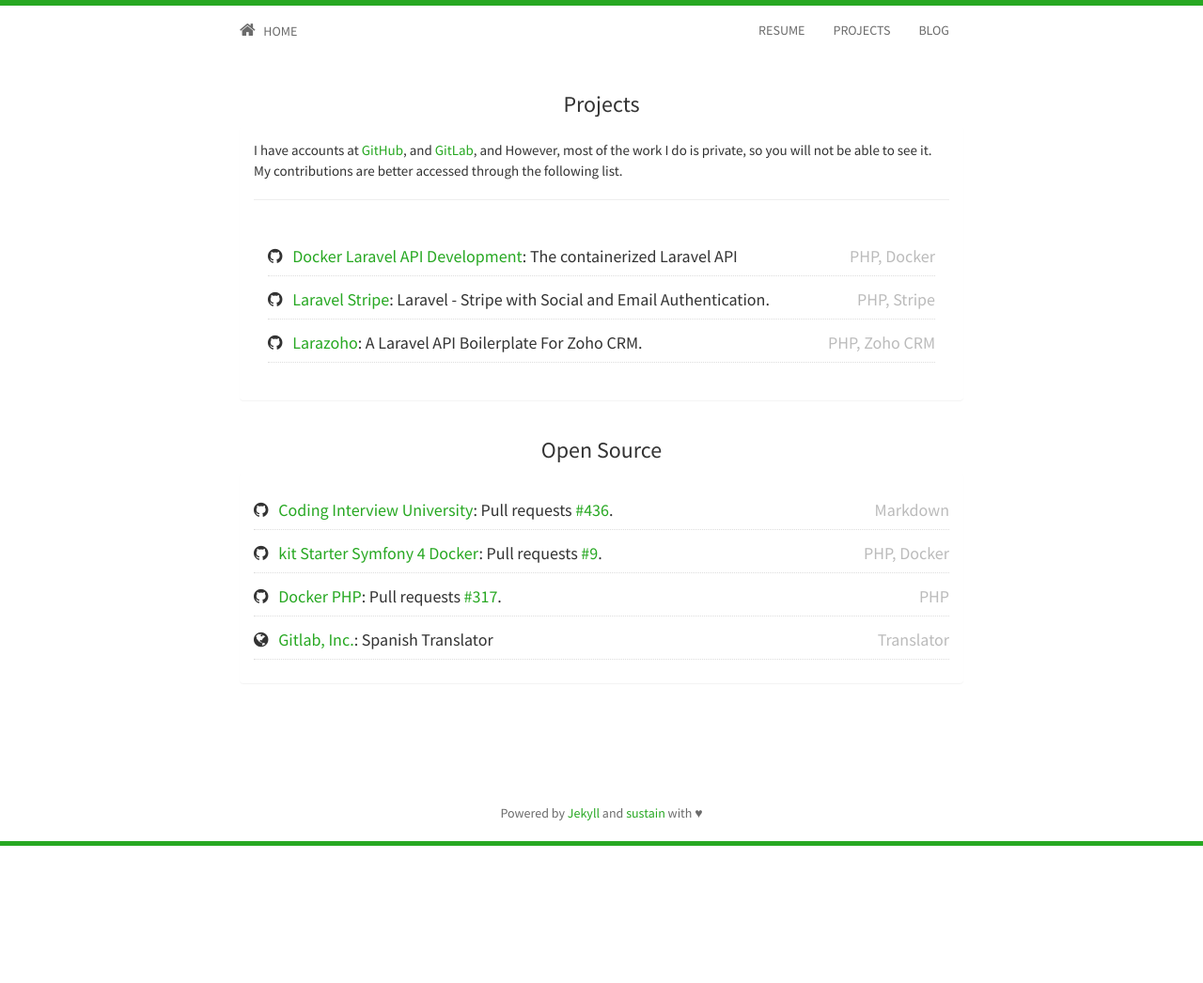
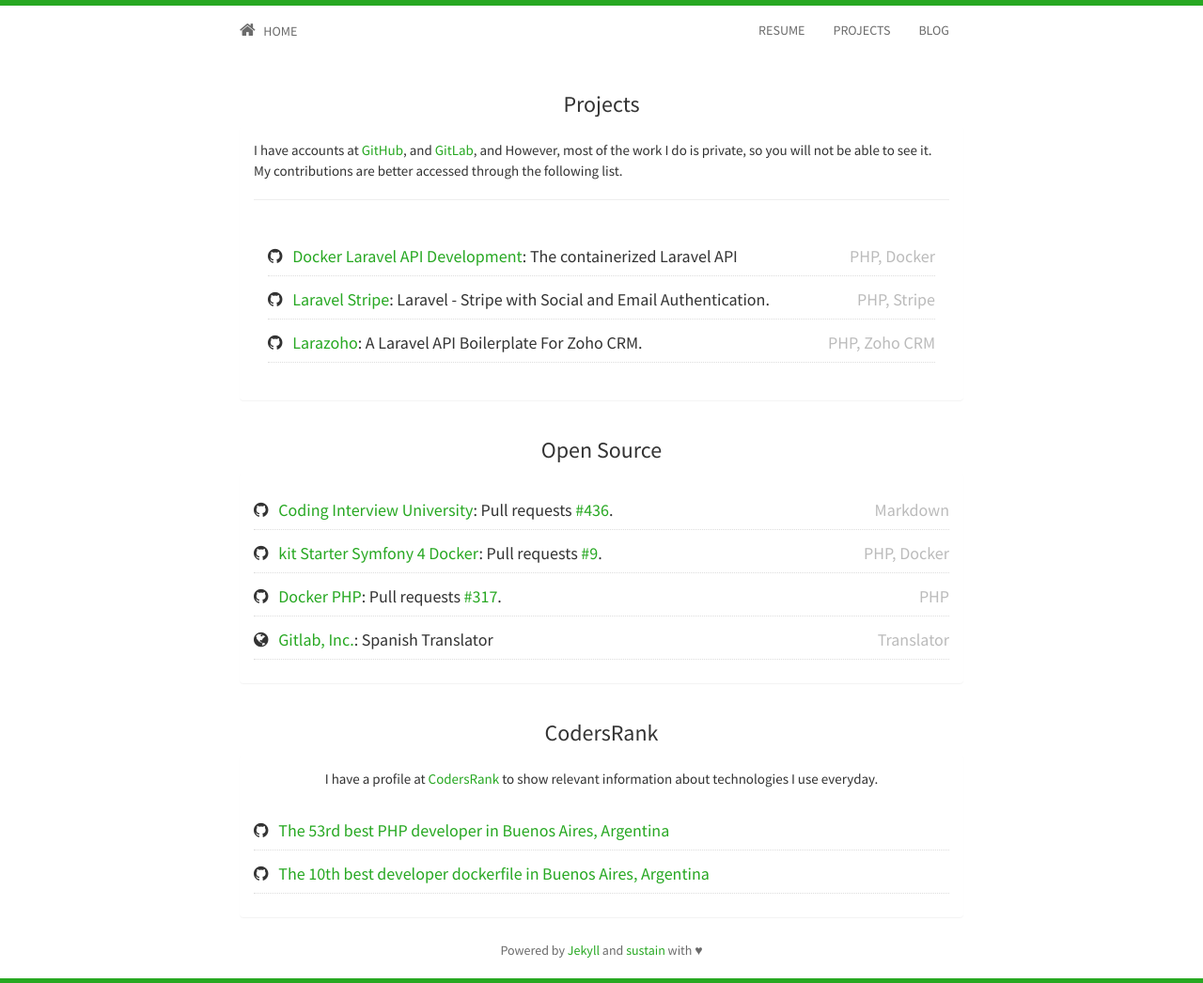
Before and after one commit to jfernancordova/jfernancordova.github.io, a Jekyll site: the page built from projects.html, in a window 1280 px wide. Shown: the whole page at 94% size. Built offline with Jekyll 4.4.1, drawn with Linux system fonts in a browser that asks for light colours; nearby versions of some CDN libraries; before the commit the page ends 900 px from its top, so only the background shows below that.

Commit message:
Third Version

```diff
--- a/projects.html
+++ b/projects.html
@@ -73,4 +73,38 @@
       </div>
     </div>
   </div>
+  <div class="container">
+    <h3>CodersRank</h3>
+    <div class="panel panel-default">
+      <div class="panel-body opensource">
+        <div style="text-align: center; font-size: 15px;">
+          I have a profile at
+          <a
+            href="https://profile.codersrank.io/user/jfernancordova"
+            target="_blank"
+            >CodersRank</a
+          >
+          to show relevant information about technologies I use everyday.
+        </div>
+        &nbsp;&nbsp;
+        <h5 class="opensourceitem">
+          <span class="fa fa-github"></span>&nbsp;&nbsp;
+          <a
+            href="https://profile.codersrank.io/leaderboard/developer?country=Argentina&city=Buenos%20Aires&technology=PHP&page=3&perpage=20}"
+            target="_blank"
+            >The 53rd best PHP developer in Buenos Aires, Argentina</a
+          >
+        </h5>
+        <h5 class="opensourceitem">
+          <span class="fa fa-github"></span>&nbsp;&nbsp;
+          <a
+            href="https://profile.codersrank.io/leaderboard/developer?country=Argentina&city=Buenos%20Aires&technology=Dockerfile&perpage=20%7D"
+            target="_blank"
+          >
+            The 10th best developer dockerfile in Buenos Aires, Argentina</a
+          >
+        </h5>
+      </div>
+    </div>
+  </div>
 </section>
```
Also changed, not shown: _includes/resume.html (deleted, +0 -67 lines).
